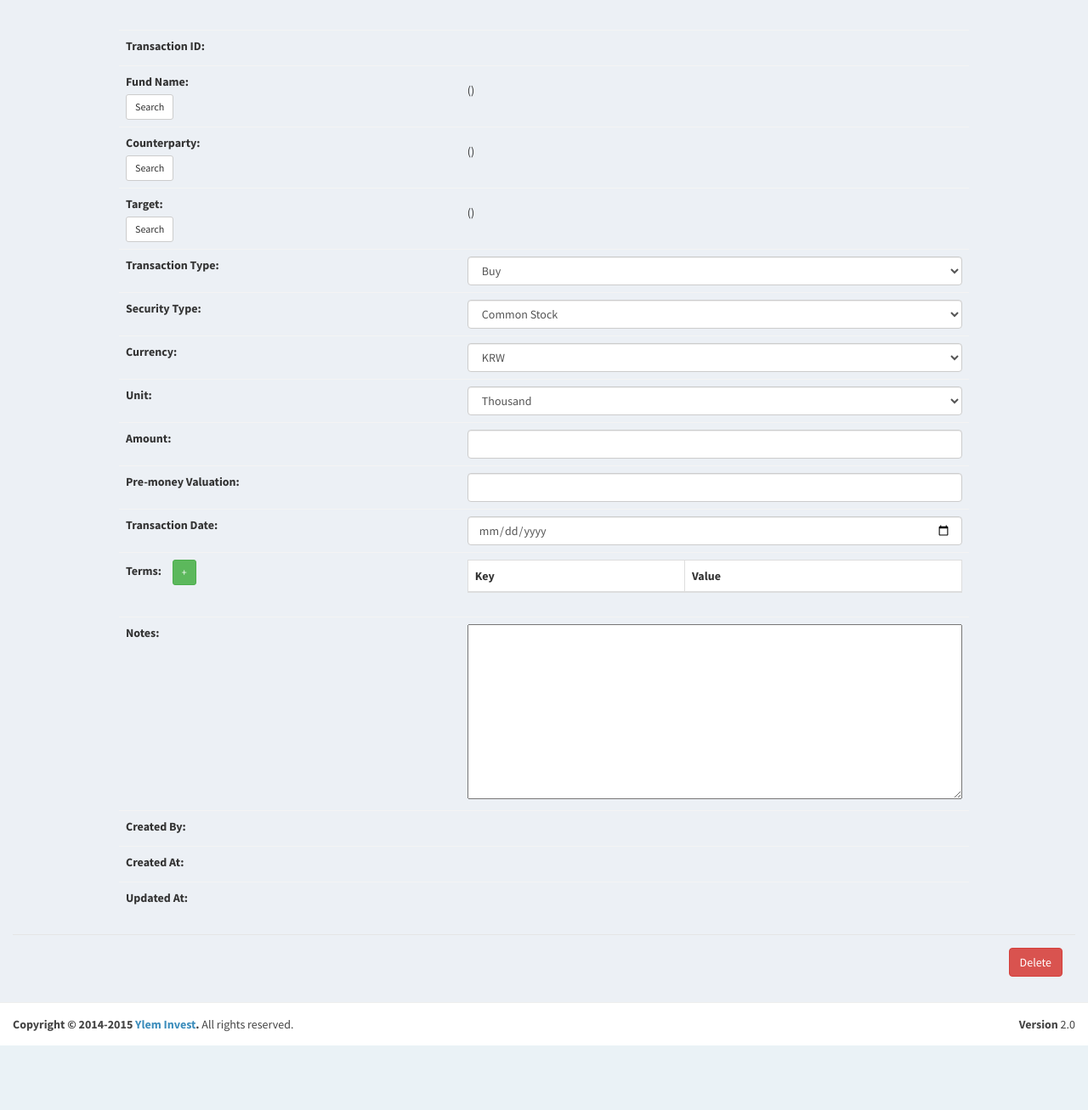
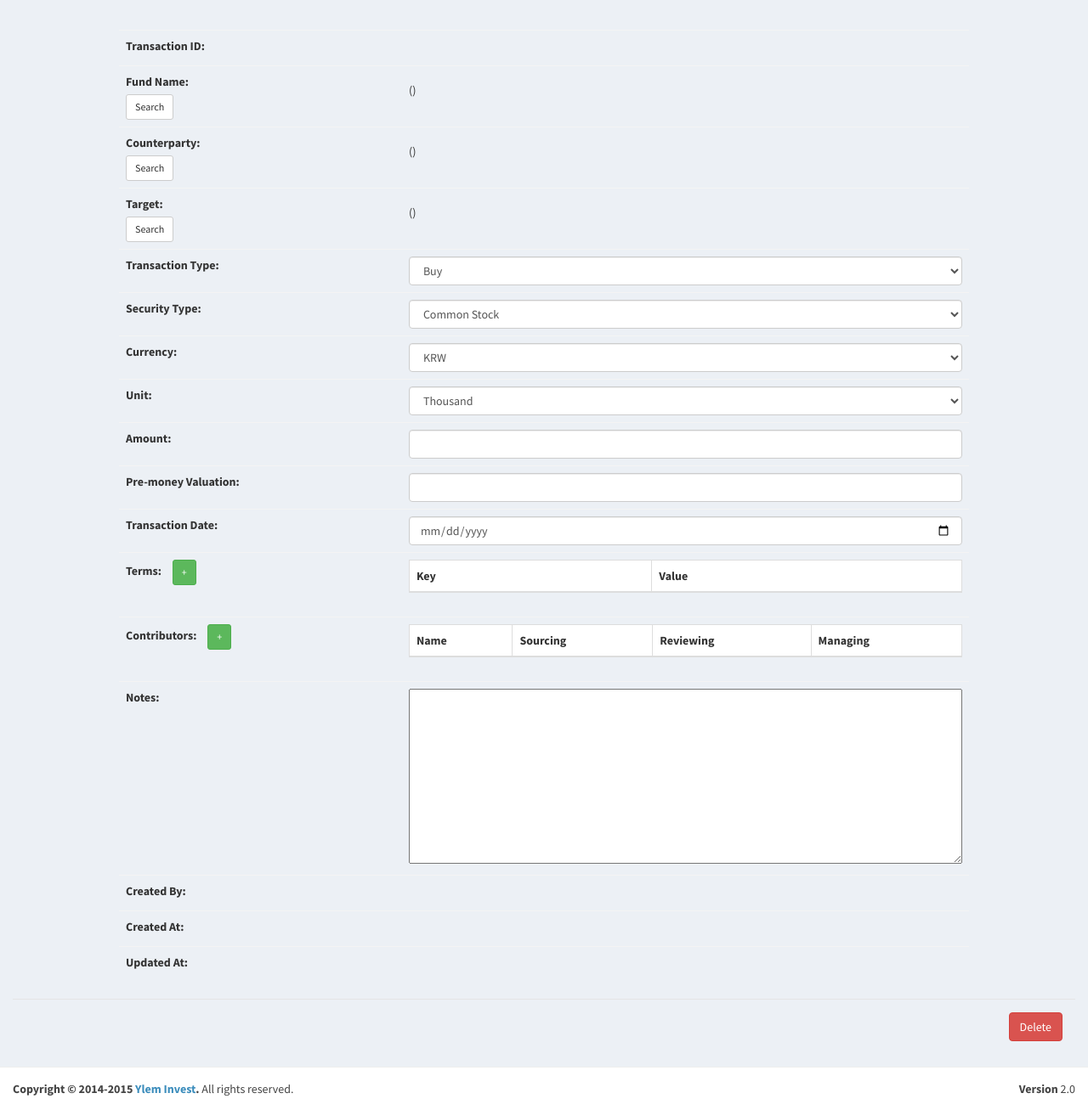
Before and after one commit to 3874/PortfolioManager, a Flask app: page /transaction in a window 1280 px wide. Shown: the part 50-1357 px from the top of the page at 85% size. Before the commit the page ends 1281 px from the top, so only its background shows below. Run offline with Flask 3, Linux system fonts and the light colour scheme; lists and menus that the app fills with data are empty; parts of the project's set-up code (start-up, migrations or seed data) failed here and were passed over; some libraries are stand-ins or nearby versions.

Commit message:
2025-02-07

```diff
--- a/templates/signin.html
+++ b/templates/signin.html
@@ -2,7 +2,7 @@
 <html>
   <head>
     <meta charset="UTF-8">
-    <title>AdminLTE 2 | Log in</title>
+    <title>Portfolio Manager</title>
     <meta content='width=device-width, initial-scale=1, maximum-scale=1, user-scalable=no' name='viewport'>
     <!-- Bootstrap 3.3.2 -->
     <link href="/static/bootstrap/css/bootstrap.min.css" rel="stylesheet" type="text/css" />
--- a/templates/signup.html
+++ b/templates/signup.html
@@ -2,7 +2,7 @@
 <html>
   <head>
     <meta charset="UTF-8">
-    <title>AdminLTE 2 | Registration Page</title>
+    <title>Portfolio Manager</title>
     <meta content='width=device-width, initial-scale=1, maximum-scale=1, user-scalable=no' name='viewport'>
     <!-- Bootstrap 3.3.2 -->
     <link href="/static/bootstrap/css/bootstrap.min.css" rel="stylesheet" type="text/css" />
--- a/templates/transaction.html
+++ b/templates/transaction.html
@@ -148,6 +148,27 @@
 
                     </td>
                   </tr>
+                  <tr id="contributorsRow">
+                    <td><label for="contributors" class="label-width">Contributors:</label>
+                      <button id="addContributorBtn" class="btn btn-success btn-sm" style="margin-left: 10px;">+</button>
+                    </td>
+                    <td colspan="3">
+                        <table id="contributorGrid" class="table table-bordered">
+                            <thead>
+                                <tr>
+                                    <th hidden>ID</th>
+                                    <th>Name</th>
+                                    <th>Sourcing</th>
+                                    <th>Reviewing</th>
+                                    <th>Managing</th>
+                                </tr>
+                            </thead>
+                            <tbody id="contributorBody">
+                                <!-- JSON 데이터가 여기에 동적으로 추가됩니다. -->
+                            </tbody>
+                        </table>
+                    </td>
+                  </tr>
                   <tr>
                       <td><label for="notes" class="label-width">Notes:</label></td>
                       <td><textarea id="notes" rows="10" style="width: 100%;"></textarea></td>
@@ -294,7 +315,8 @@
                 amount: parseFloat($('#amount').val()),
                 trs_date: $('#trsDate').val(),
                 notes: $('#notes').val(),
-                terms: {}
+                terms: {},
+                contributors: []
             };
 
           $('#termsBody tr').each(function() {
@@ -302,6 +324,20 @@
               const value = $(this).find('input').eq(1).val();
               updatedData.terms[key] = value;
           });
+
+          $('#contributorBody tr').each(function() {
+              const userId = $(this).find('p').attr('data-id');
+              const name = $(this).find('p').text();
+              const contributorData = {
+                  userId: userId,
+                  name: name,
+                  sourcing: $(this).find('input').eq(0).val(),
+                  dd: $(this).find('input').eq(1).val(),
+                  pim: $(this).find('input').eq(2).val()
+              };
+              updatedData.contributors.push(contributorData);
+          });
+
 
           $.ajax({
               url: `/updateTransaction`, // 서버의 업데이트 엔드포인트
@@ -323,6 +359,41 @@
               }
           });
         });
+
+
+        $('#addContributorBtn').click(function() {
+            $('#contributorBody').append(`
+                <tr>
+                    <td><button id="selectUserBtn" class="btn btn-default btn-sm">Name</button></td>
+                    <td><input type="number" class="form-control" placeholder="%"></td>
+                    <td><input type="number" class="form-control" placeholder="%"></td>
+                    <td><input type="number" class="form-control" placeholder="%"></td>
+                    <td><button class="btn btn-danger btn-sm removeContriBtn">-</button></td>
+                </tr>
+            `);
+        });
+
+        $(document).on('click', '.removeContriBtn', function() {
+            $(this).closest('tr').remove();
+        });
+
+        $('#contributorBody').on('click', '#selectUserBtn', function() {
+            const row = $(this).closest('tr');
+            $('#results').empty();
+            $("#searchModal").modal("show");
+            searchMode = 'user';
+            $(document).on('click', '.result-item', function() {
+                handleUserSelection(row, $(this).data('id'), $(this).text());
+            });
+        });
+
+        function handleUserSelection(row, selectedId, selectedName) {
+            $("#searchModal").modal("hide");
+            row.find('#selectUserBtn').remove();
+            const inputField = `<p data-id="${selectedId}">${selectedName}</p>`;
+            row.find('td:first-child').append(inputField);
+        }
+
 
         $('#closeButton').click(function() {
           window.location.href ='/transactions';
@@ -360,6 +431,8 @@
             targetURL = '/searchFund';
           } else if (searchMode == 'counterparty' || searchMode == 'target') {
             targetURL = '/searchCompany';
+          } else if (searchMode == 'user') {
+            targetURL = '/searchUser';
           } else {
             alert("No search Mode");
             return;
@@ -386,8 +459,15 @@
                       </div>
                     `);
                   });
+                } else if (searchMode == 'user') {
+                  response.data.forEach(function(item) {
+                    $('#results').append(`
+                      <div style="padding: 5px; cursor: pointer;" class="result-item" data-id="${item._id}">
+                        ${item.name}
+                      </div>
+                    `);
+                  });
                 }
-
               } else {
                 alert('No results found.');
               }
@@ -439,6 +519,19 @@
           $('#unit').val(transactionData.unit);
           $('#notes').val(transactionData.notes);
           populateTermsGrid(transactionData.terms);
+          if (transactionData.contributors && transactionData.contributors.length > 0) {
+                transactionData.contributors.forEach(contributor => {
+                    $('#contributorBody').append(`
+                        <tr>
+                            <td><p data-id="${contributor.userId}">${contributor.name}</p></td>
+                            <td><input type="number" class="form-control" value="${contributor.sourcing}"></td>
+                            <td><input type="number" class="form-control" value="${contributor.dd}"></td>
+                            <td><input type="number" class="form-control" value="${contributor.pim}"></td>
+                            <td><button class="btn btn-danger btn-sm removeContriBtn">-</button></td>
+                        </tr>
+                    `);
+                });
+            }
 
         };
 
```
Also changed, not shown: templates/transaction_add.html (+18 -5 lines).
